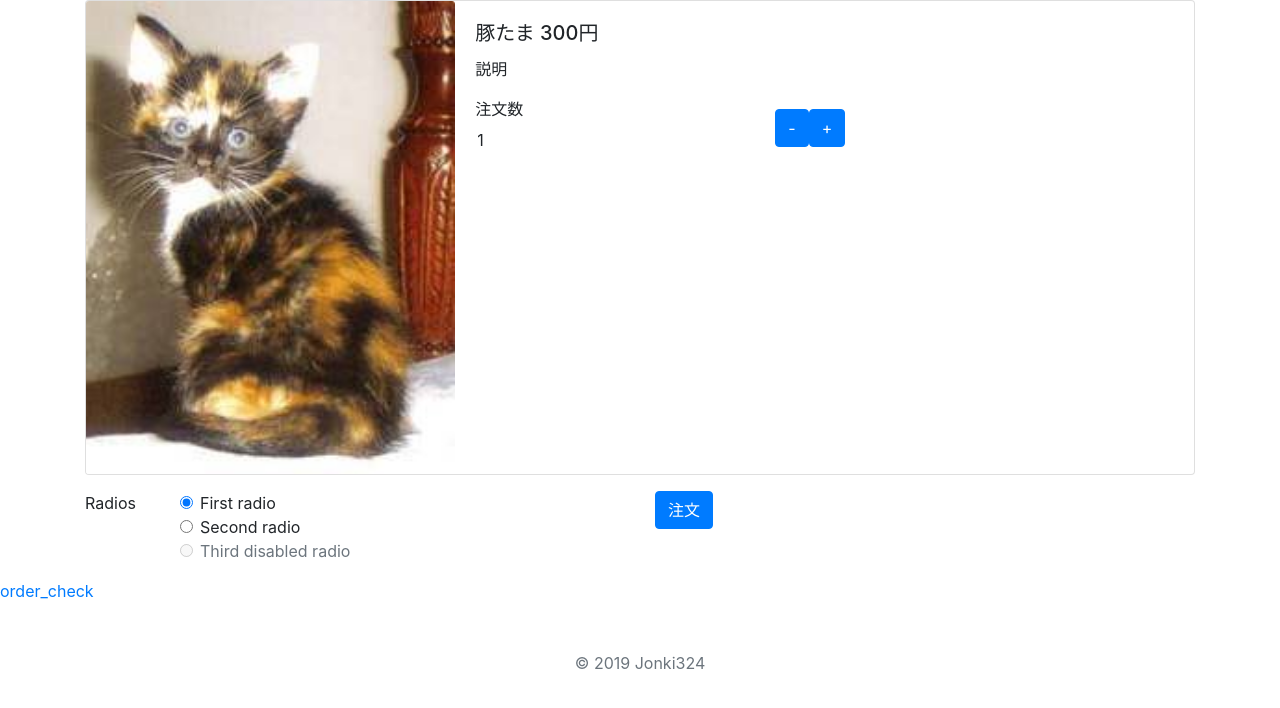
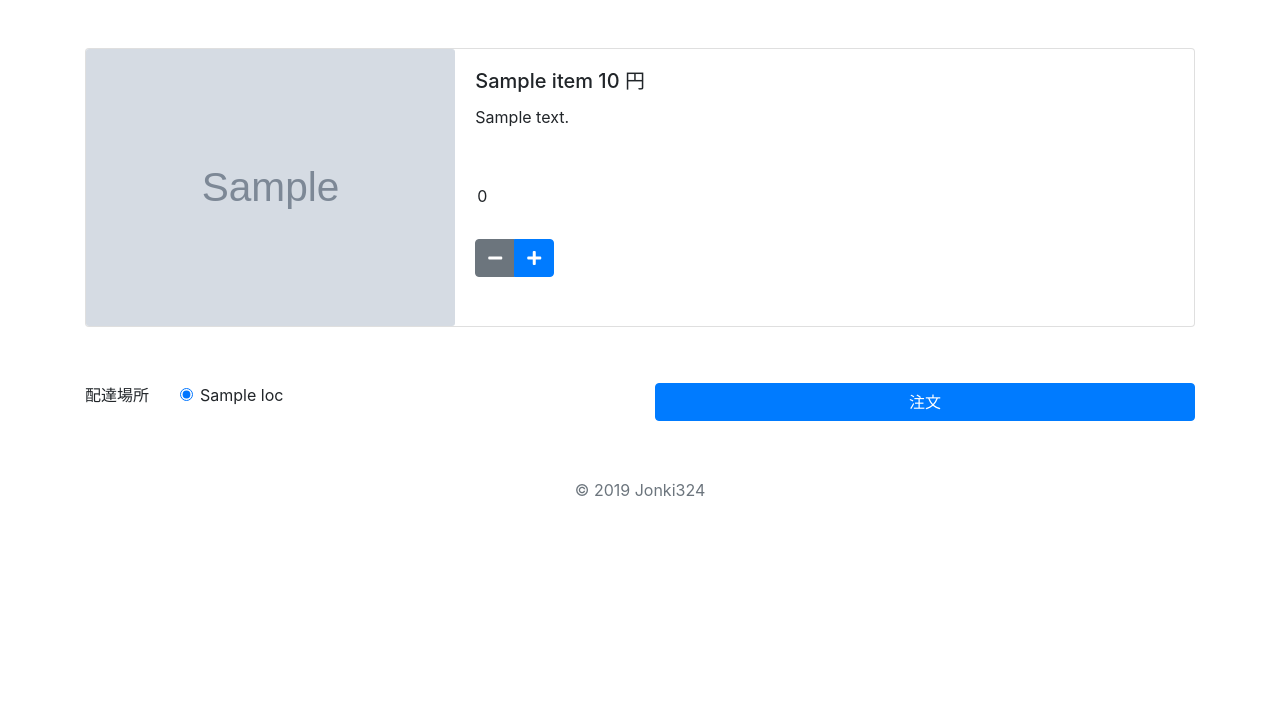
Before and after one commit to jonki324/bernie_eats, a Flask app: page / in a window 1280 px wide. Shown: the part 56-764 px from the top of the page. Run offline with Flask 2, Linux system fonts and the light colour scheme; tables that the repository leaves empty hold one stand-in row (values such as "Sample post"); grey boxes marked "Sample" are stand-in pictures; some libraries are stand-ins or nearby versions.

Commit message:
注文関連実装中

```diff
--- a/application/templates/_formhelpers.html
+++ b/application/templates/_formhelpers.html
@@ -1,24 +1,27 @@
-{% macro render_item() %}
-    <div class="card mb-3">
+{% macro render_item(item, form) %}
+    <div class="card mb-2">
         <div class="row no-gutters">
             <div class="col-md-4">
-                <img src="{{ url_for('static', filename='buta.jpg') }}" class="card-img">
+                <img src="{{ url_for('static', filename=item.img_file_name) }}" class="card-img">
             </div>
             <div class="col-md-8">
                 <div class="card-body">
-                    <h5 class="card-title">豚たま 300円</h5>
-                    <p class="card-text">
-                        説明
-                    </p>
-                    <p class="card-text">
-                    <form class="form-inline">
-                        <div class="form-group mb-2">
-                            <label for="staticEmail2">注文数</label>
-                            <input type="text" readonly class="form-control-plaintext" id="staticEmail2" value="1">
+                    <h5 class="card-title">{{ item.name }}&nbsp;{{ item.price }}&nbsp;円</h5>
+                    <p class="card-text">{{ item.comment }}</p>
+                    <p class="card-text mt-5">
+                        <div class="form-group">
+                            <label for="{{ form.name }}">
+                            <input type="text" name="{{ form.name }}" class="form-control-plaintext"
+                                   id="{{ form.name }}" value="{{ form.val }}">
                         </div>
-                        <button type="button" class="btn btn-primary mb-2">-</button>
-                        <button type="button" class="btn btn-primary mb-2">+</button>
-                    </form>
+                        <div class="btn-group" role="group">
+                            <button type="button" class="btn btn-secondary" onclick="minusCnt({{ item.id }})">
+                                <i class="fas fa-minus"></i>
+                            </button>
+                            <button type="button" class="btn btn-primary" onclick="plusCnt({{ item.id }})">
+                                <i class="fas fa-plus"></i>
+                            </button>
+                        </div>
                     </p>
                 </div>
             </div>
--- a/application/templates/order.html
+++ b/application/templates/order.html
@@ -3,56 +3,65 @@
 {% block header %}{% endblock %}
 
 {% block content %}
+    <form action="" method="post">
         {% from "_formhelpers.html" import render_item %}
-    <div class="container">
+        <div class="container mt-5">
+            {% for item, form in items %}
                 <div class="row">
                     <div class="col">
-                {{ render_item() }}
+                        {{ render_item(item, form) }}
                     </div>
                 </div>
+            {% endfor %}
         </div>
-    <div class="container">
+        <div class="container mt-5">
             <div class="row">
                 <div class="col">
                     <fieldset class="form-group">
                         <div class="row">
-                        <legend class="col-form-label col-sm-2 pt-0">Radios</legend>
+                            <legend class="col-form-label col-sm-2 pt-0">配達場所</legend>
                             <div class="col-sm-10">
+                                {% for loc in locs %}
                                     <div class="form-check">
-                                <input class="form-check-input" type="radio" name="gridRadios" id="gridRadios1"
-                                       value="option1" checked>
-                                <label class="form-check-label" for="gridRadios1">
-                                    First radio
+                                        <input class="form-check-input" type="radio" name="loc_id"
+                                               id="loc_id_{{ loc.id }}"
+                                               value="{{ loc.id }}"{% if loc.id == loc_id %} checked{% endif %}>
+                                        <label class="form-check-label" for="loc_id_{{ loc.id }}">
+                                            {{ loc.name }}
                                         </label>
                                     </div>
-                            <div class="form-check">
-                                <input class="form-check-input" type="radio" name="gridRadios" id="gridRadios2"
-                                       value="option2">
-                                <label class="form-check-label" for="gridRadios2">
-                                    Second radio
-                                </label>
-                            </div>
-                            <div class="form-check disabled">
-                                <input class="form-check-input" type="radio" name="gridRadios" id="gridRadios3"
-                                       value="option3" disabled>
-                                <label class="form-check-label" for="gridRadios3">
-                                    Third disabled radio
-                                </label>
-                            </div>
+                                {% endfor %}
                             </div>
                         </div>
                     </fieldset>
                 </div>
                 <div class="col">
-                <button type="button" class="btn btn-primary">注文</button>
+                    <button type="submit" class="btn btn-primary btn-block">注文</button>
                 </div>
             </div>
         </div>
-
-
-
-
-<a href="{{ url_for('view.order_check') }}">order_check</a>
+    </form>
 {% endblock %}
 
-{% block script %}{% endblock %}
+{% block script %}
+<script>
+function plusCnt(id) {
+    let cnt = $(`#odr_cnt_${id}`);
+    let c = cnt.val();
+    if (c >= 99) {
+        return false
+    }
+    c++;
+    cnt.val(c);
+}
+function minusCnt(id) {
+    let cnt = $(`#odr_cnt_${id}`);
+    let c = cnt.val();
+    if (c <= 0) {
+        return false
+    }
+    c--;
+    cnt.val(c);
+}
+</script>
+{% endblock %}
--- a/application/views.py
+++ b/application/views.py
@@ -1,7 +1,14 @@
-from flask import Blueprint, render_template
+from flask import Blueprint, render_template, request, session, redirect, url_for
+from application.models import db, Item, MasterLoc, MasterStatus, Order, OrderStatus, OrderStatusHistory
 
 view = Blueprint('view', __name__)
 
+
+waiting = 1
+cooking = 2
+carrying = 3
+cancelled = 4
+completed = 5
 
 @view.route('/login', methods=['GET', 'POST'])
 def login():
@@ -11,12 +18,62 @@ def login():
 @view.route('/', methods=['GET', 'POST'])
 @view.route('/order', methods=['GET', 'POST'])
 def order():
-    return render_template('order.html')
+    items = db.session.query(Item).all()
+    locs = db.session.query(MasterLoc).all()
+
+    forms = []
+    for i in items:
+        form = {
+            'name': 'odr_cnt_{}'.format(i.id),
+            'val': session.get('odr_cnt_{}'.format(i.id), default=0)
+        }
+        forms.append(form)
+    loc_id = session.get('loc_id', default=1)
+
+    if request.method == 'POST':
+        session['loc_id'] = request.form['loc_id']
+        for i in items:
+            session['odr_cnt_{}'.format(i.id)] = request.form['odr_cnt_{}'.format(i.id)]
+        return redirect(url_for('view.order_check'))
+
+    return render_template('order.html', items=zip(items, forms), locs=locs, loc_id=loc_id)
 
 
 @view.route('/order_check', methods=['GET', 'POST'])
 def order_check():
-    return render_template('order_check.html')
+    items = db.session.query(Item).all()
+    odr = get_ord_cnt_from_session(items)
+
+    loc = db.session.query(MasterLoc).filter(MasterLoc.id == odr['loc_id']).first()
+
+    forms = []
+    total = 0
+    for i in items:
+        form = {
+            'name': i.name,
+            'cnt': odr['odr_cnt_{}'.format(i.id)],
+            'price': int(odr['odr_cnt_{}'.format(i.id)]) * i.price,
+        }
+        total += form['price']
+        forms.append(form)
+
+    if request.method == 'POST':
+        loc = db.session.query(MasterLoc).filter(MasterLoc.id == odr['loc_id']).first()
+        master_status = db.session.query(MasterStatus).filter(MasterStatus.id == waiting).first()
+        order_status = OrderStatus(status=master_status)
+        order_status_history = OrderStatusHistory(status=master_status)
+        order = Order(count_buta=odr['odr_cnt_1'],
+                      count_modern=odr['odr_cnt_2'],
+                      loc=loc,
+                      status=order_status,
+                      status_history=order_status_history)
+
+        db.session.add(order)
+        db.session.commit()
+
+        return redirect(url_for('view.order_complete'))
+
+    return render_template('order_check.html', forms=forms, loc=loc, total=total)
 
 
 @view.route('/order_complete', methods=['GET', 'POST'])
@@ -32,3 +89,11 @@ def order_status():
 @view.route('/kitchen', methods=['GET', 'POST'])
 def kitchen():
     return render_template('kitchen.html')
+
+
+def get_ord_cnt_from_session(items):
+    forms = {}
+    for i in items:
+        forms['odr_cnt_{}'.format(i.id)] = session.get('odr_cnt_{}'.format(i.id), default=0)
+    forms['loc_id'] = session.get('loc_id', default=1)
+    return forms
```
Also changed, not shown: application/forms.py (+10 -0 lines), application/models.py (+61 -2 lines), application/templates/order_check.html (+7 -11 lines). Lines whose indentation alone changed are shown as unchanged.
